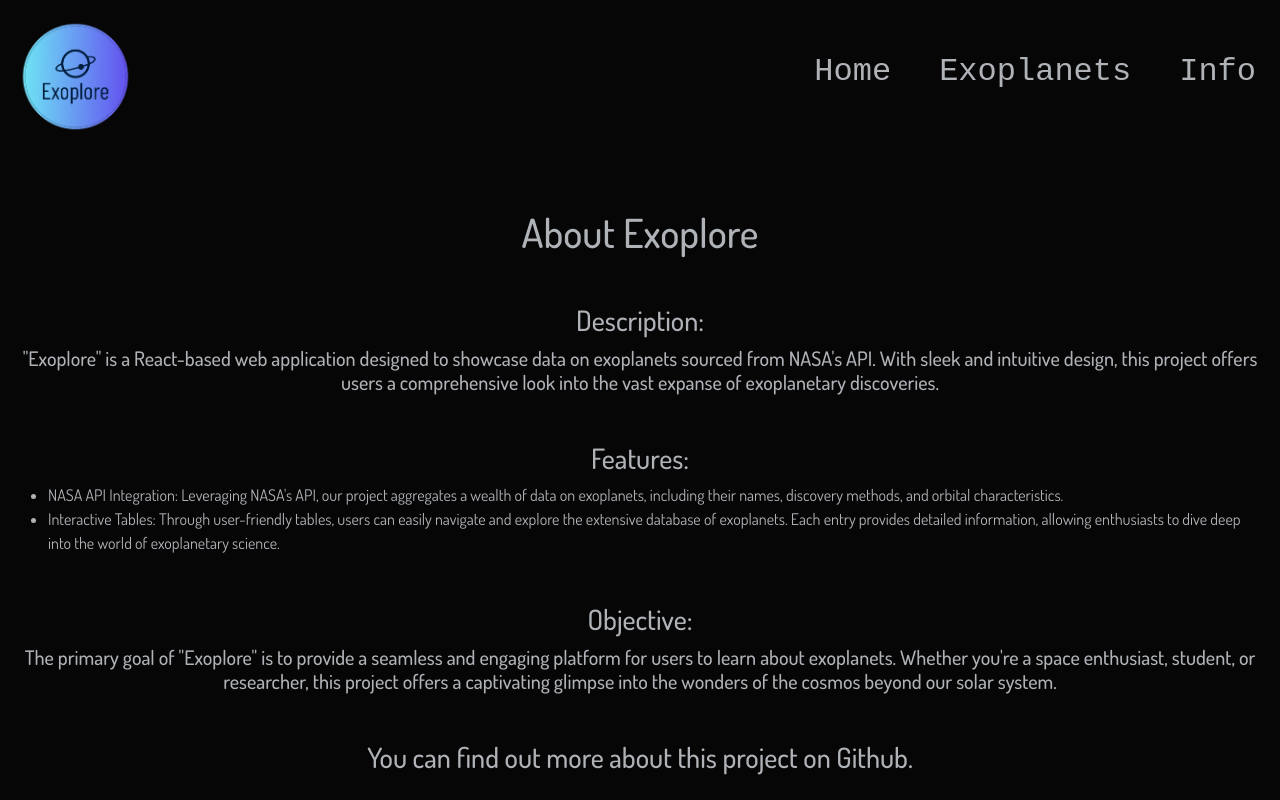
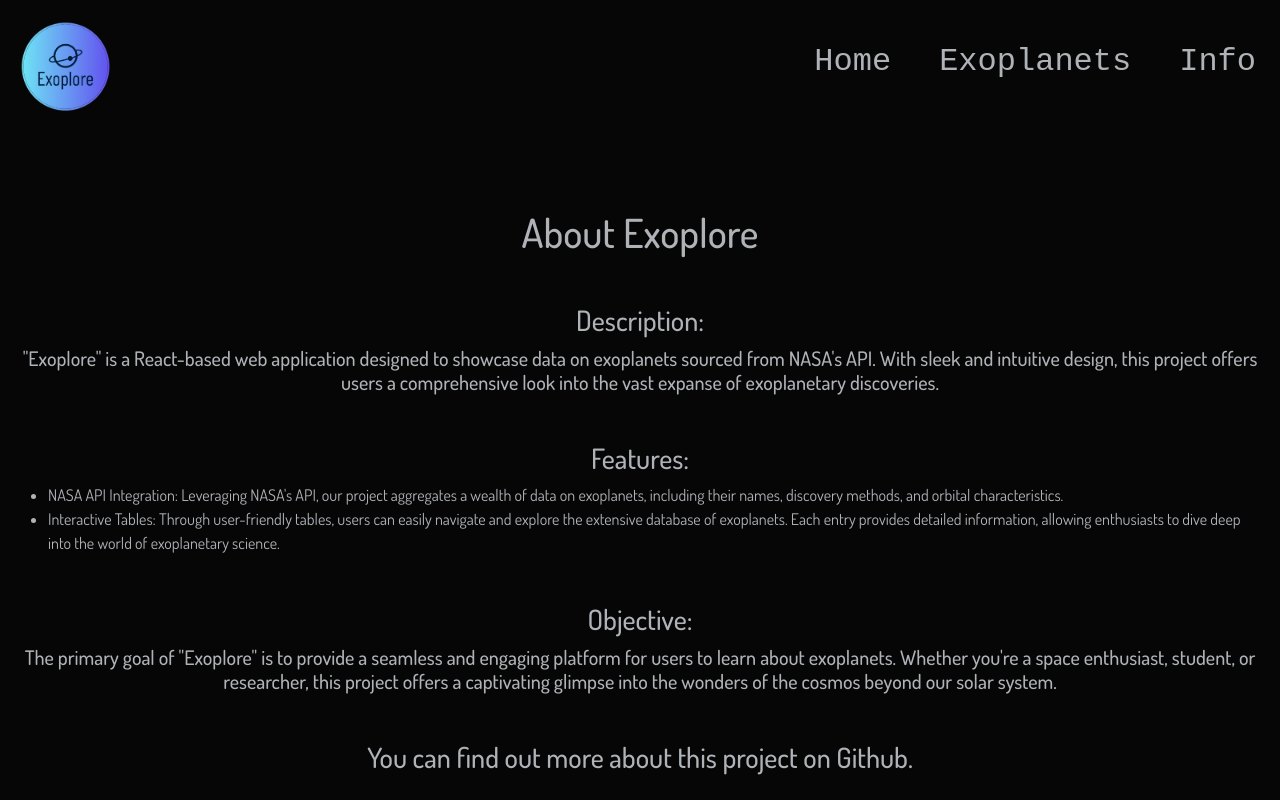
Before and after one commit to NinoTraverso/Exoplore, a React (Create React App) app: page /Info in a window 1280 px wide. Shown: the top 800 px of the page. Built offline with nearby package versions, Linux system fonts and the light colour scheme; a web font is replaced by a local one.

Commit message:
changed logo size in navbar

```diff
--- a/public/styles.css
+++ b/public/styles.css
@@ -53,12 +53,12 @@ nav * h2 {
 }
 
 #logoContainer {
-  width: 120px;
+  width: 100px;
   height: auto;
 }
 
 #logoContainer img {
-  width: 120px;
+  width: 100px;
   height: auto;
 }
 
```
